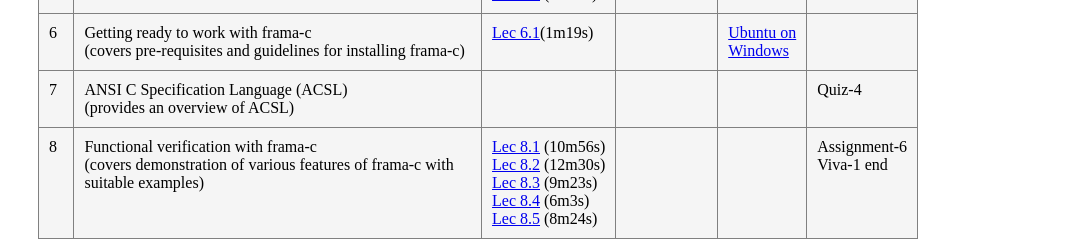
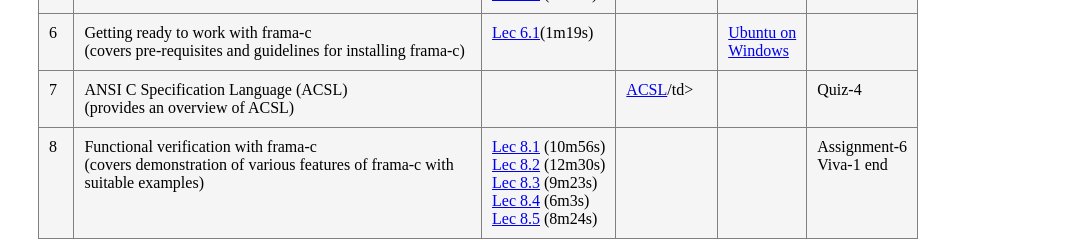
Before and after one commit to swaminathanj/swaminathanj.github.io, a plain HTML site: page pr/home.html in a window 1280 px wide. Shown: the part 719-959 px from the top of the page, without its empty margins (0-1067 px from the left). Drawn offline with Linux system fonts and the light colour scheme.

Commit message:
Update home.html

```diff
--- a/pr/home.html
+++ b/pr/home.html
@@ -122,7 +122,7 @@
   <td>7</td>
   <td>ANSI C Specification Language (ACSL)<br>(provides an overview of ACSL)</td>
   <td></td>
-  <td></td>
+  <td><a href="slides/7-ACSL.pdf">ACSL</a>/td>
   <td></td>
   <td>Quiz-4</td>
 <tr>
```
